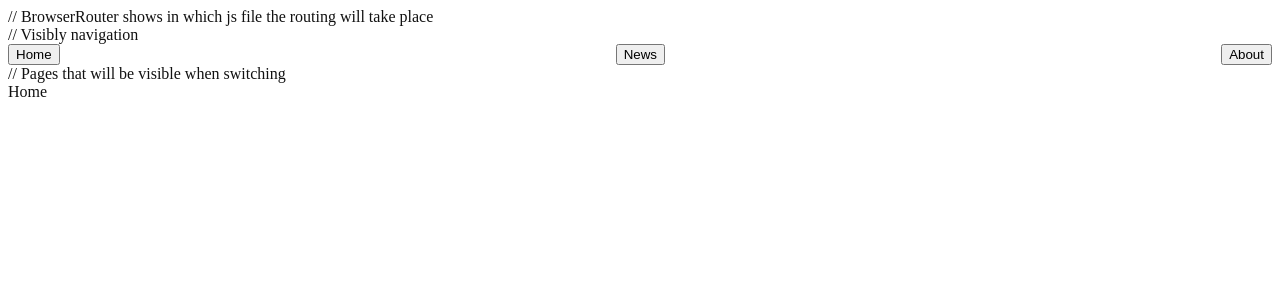
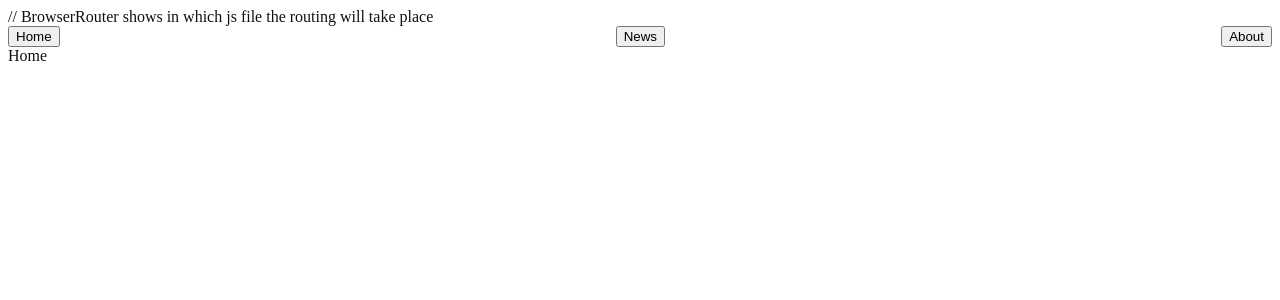
Before and after one commit to JustAlexeyDev/react-router, a React (Create React App) app: page / in a window 1280 px wide. Shown: the top 300 px of the page. Built offline with nearby package versions, Linux system fonts and the light colour scheme.

Commit message:
Update App.js

```diff
--- a/src/App.js
+++ b/src/App.js
@@ -11,14 +11,12 @@ import About from './components/About';
 export default function App() {
   return (
     <div>
-    // Visibly navigation
       <div class='nav-bar'>
         <Link to="/Home"><button class='btn_nav'>Home</button></Link>
         <Link to="/News"><button class='btn_nav'>News</button></Link>
         <Link to="/About"><button class='btn_nav'>About</button></Link>
       </div>
 
-    // Pages that will be visible when switching
       <Routes>
         <Route path="/" element={<Home />} />
         <Route path="Home" element={<Home />} />
```
